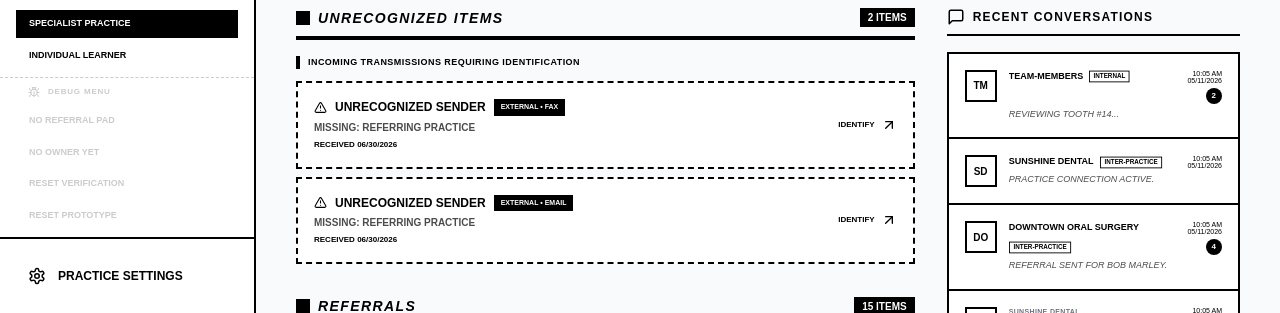
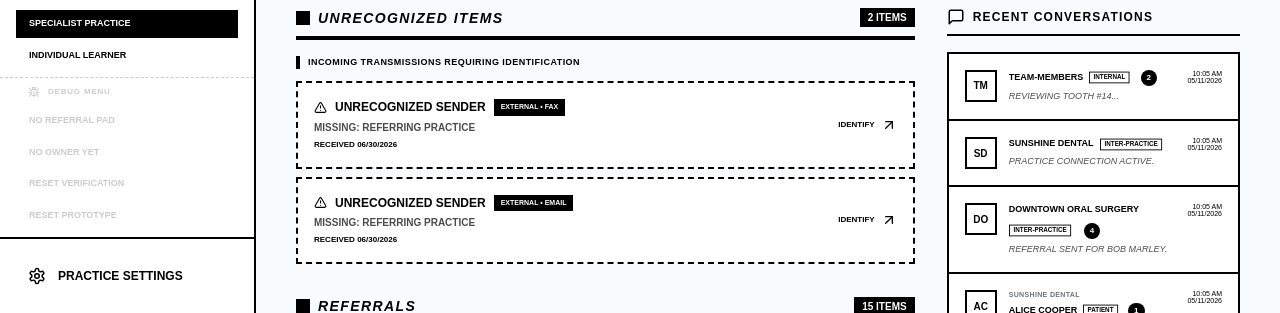
Before and after one commit to anton-g-kulikov/drtalk, a Next.js app: page /dashboard in a window 1280 px wide. Shown: the part 487-800 px from the top of the page. Built offline with nearby package versions, Linux system fonts and the light colour scheme; no server answers; the database is empty.

Commit message:
style: move unread count badge to the name line on recent conversation card

```diff
--- a/src/components/prototype/DashboardSidebarList.tsx
+++ b/src/components/prototype/DashboardSidebarList.tsx
@@ -92,17 +92,17 @@ export function DashboardSidebarList({
                     <div className="flex items-center gap-1.5 min-w-0 flex-wrap">
                       <p className="text-[9px] font-bold uppercase truncate">{item.name}</p>
                       <span className="text-[7px] font-bold px-1 py-0.25 border border-black uppercase text-black shrink-0 scale-90 origin-left">{item.meta}</span>
+                      {item.unreadCount ? (
+                        <span className="bg-black text-white text-[8px] font-bold px-1.5 py-0.5 rounded-full min-w-[16px] text-center shrink-0">
+                          {item.unreadCount}
+                        </span>
+                      ) : null}
                     </div>
                   </div>
                   <div className="flex flex-col items-end gap-1 shrink-0">
                     {item.timestamp && (
                       <span className="text-[7px] text-muted-foreground uppercase shrink-0 whitespace-pre-line text-right leading-none">{item.timestamp}</span>
                     )}
-                    {item.unreadCount ? (
-                      <span className="bg-black text-white text-[8px] font-bold px-1.5 py-0.5 rounded-full min-w-[16px] text-center shrink-0">
-                        {item.unreadCount}
-                      </span>
-                    ) : null}
                   </div>
                 </div>
                 <p className="text-[9px] uppercase truncate opacity-70 italic">
```
